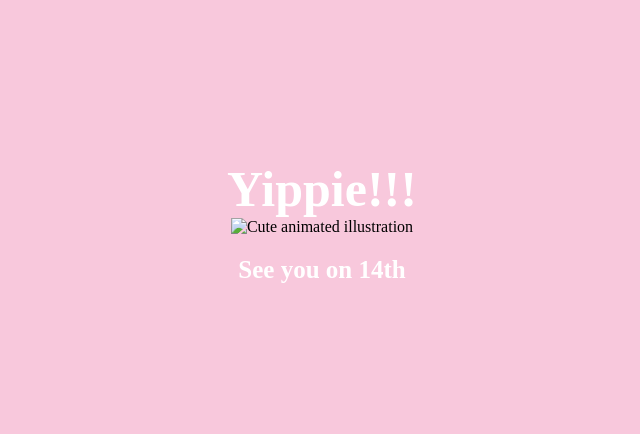
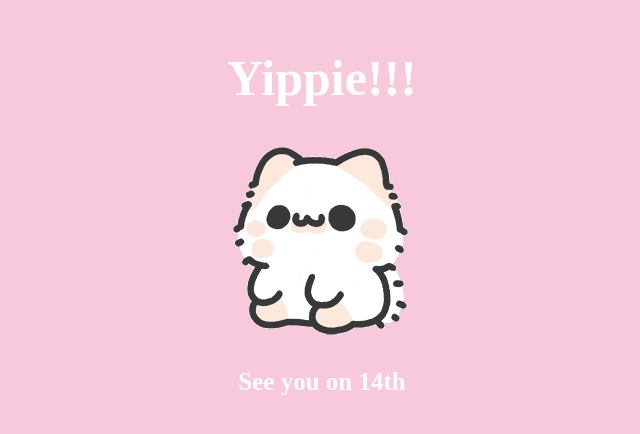
Before and after one commit to Oladele99/valent, a plain HTML site: page yes.html in a window 1280 px wide. Shown: the part 196-630 px from the top of the page, without its empty margins (318-958 px from the left). Drawn offline with Linux system fonts and the light colour scheme.

Commit message:
Update image source path in yes.html

```diff
--- a/yes.html
+++ b/yes.html
@@ -10,7 +10,7 @@
                 <h1 class = "header_text">Yippie!!! </h1>
             </div>
             <div class="gif_container">
-                <img src="./style/images/cute-cat.gif" alt="Cute animated illustration">
+                <img src="./images/cute-cat.gif" alt="Cute animated illustration">
             </div>
             <p class = "text"> See you on 14th </p>
         </div>
```
